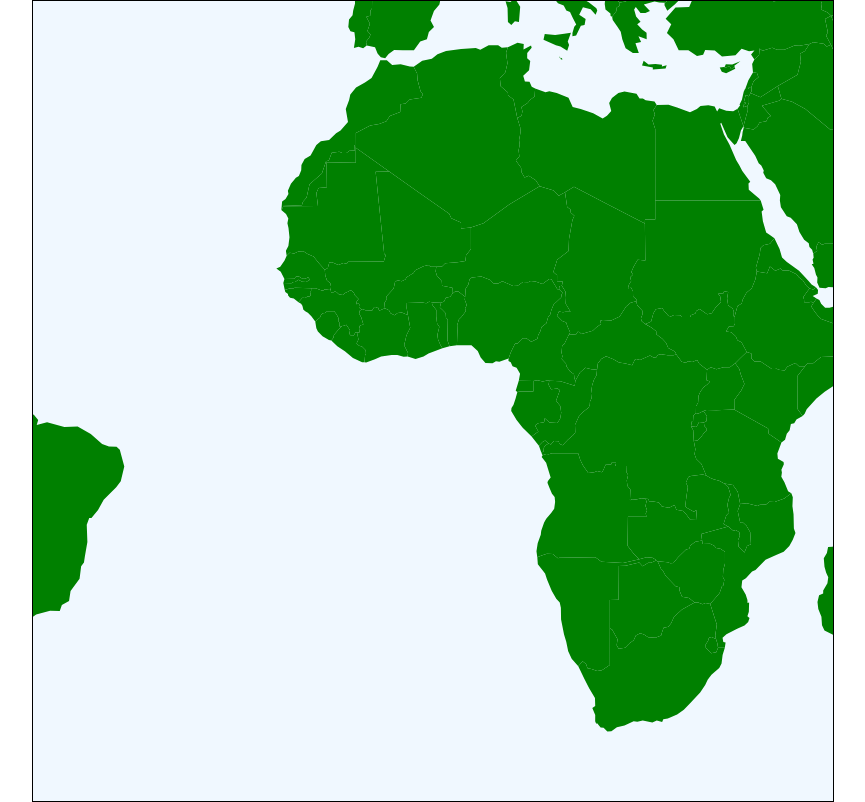
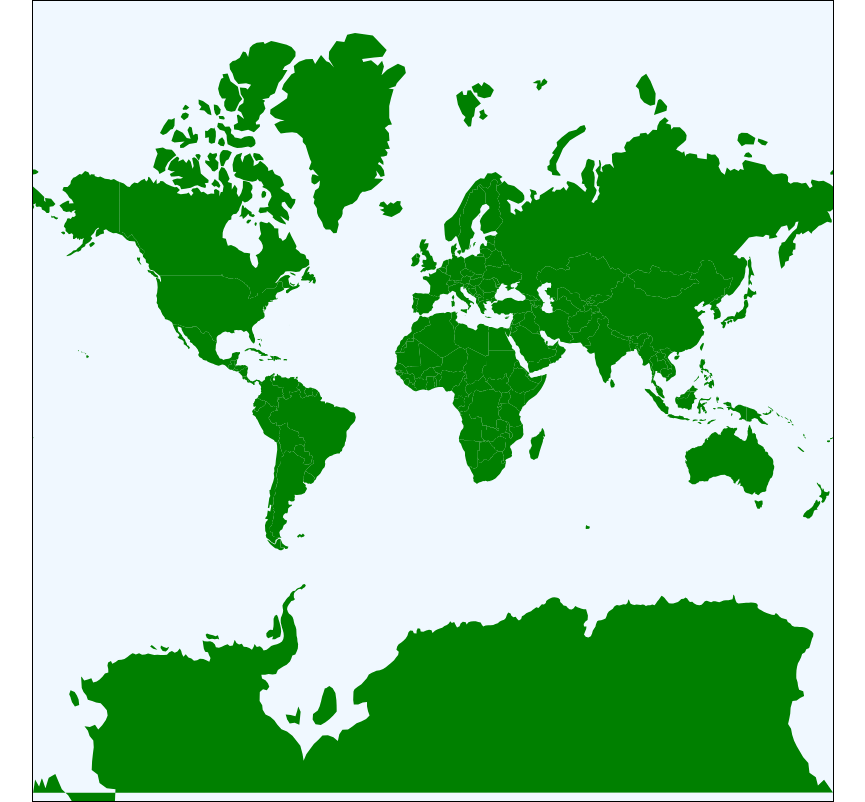
Before and after one commit to IagoLast/geojson-canvas-map, a plain HTML site: page index.html in a window 1280 px wide. Shown: the whole page, without its empty margins (207-1072 px from the left). Drawn offline with Linux system fonts and the light colour scheme.

Commit message:
Update zoom

```diff
--- a/index.html
+++ b/index.html
@@ -47,7 +47,7 @@
         // Save a drawing context into the map variable
         const map = canvas.getContext('2d');
         // "Public" zoom
-        Z = 2;
+        Z = 0;
         // "Public" center
         let center = [0, 0];
         // Keep real inside c
```
